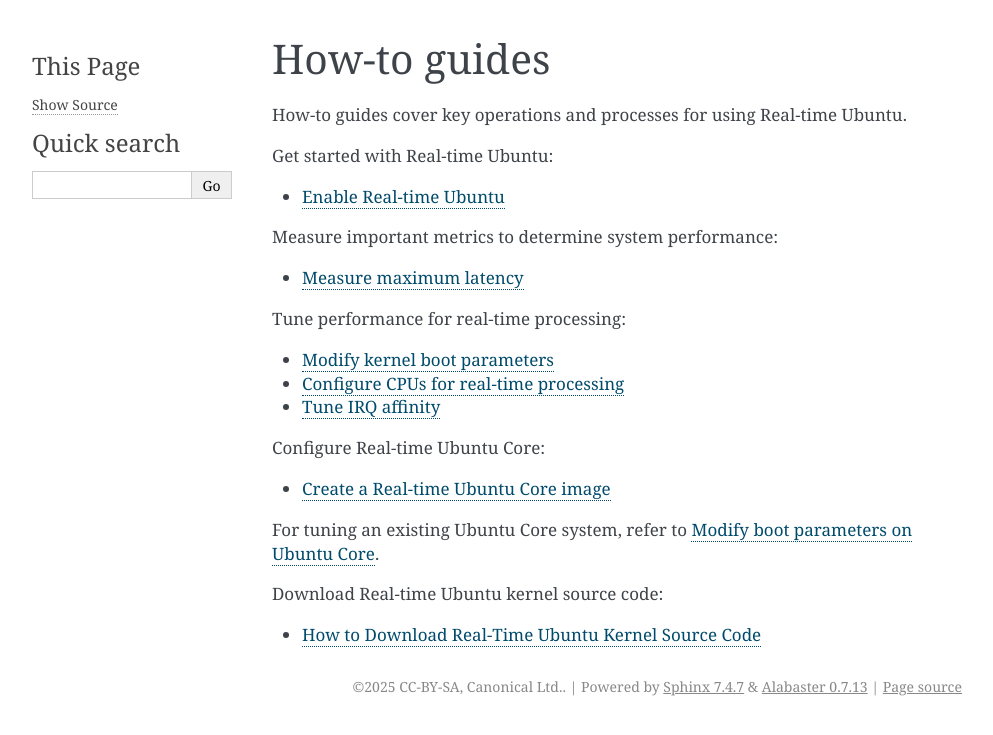
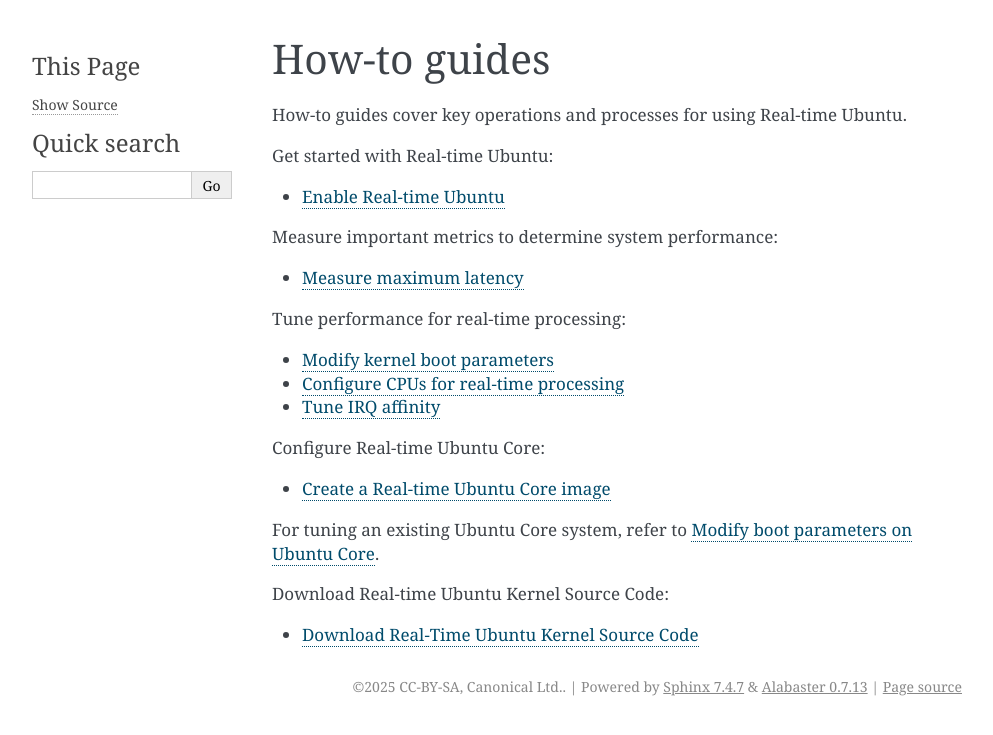
Before and after one commit to canonical/real-time-ubuntu-docs, a Sphinx documentation site: the page built from docs/how-to/index.rst, in a window 1280 px wide. Shown: the top 735 px of the page, without its empty margins (148-1141 px from the left). Built offline with Sphinx 7.4.7, drawn with Linux system fonts in a browser that asks for light colours; some of the changed lines change nothing that is shown.

Commit message:
Follow naming convention in index/sidebar.
Signed-off-by: Benjamin Wheeler <benjamin.wheeler@canonical.com>

```diff
--- a/docs/how-to/index.rst
+++ b/docs/how-to/index.rst
@@ -37,15 +37,12 @@
 For tuning an existing Ubuntu Core system, refer to :ref:`ubuntu-core-kernel-cmdline`.
 
 
-Download Real-time Ubuntu kernel source code:
-
-.. TODO this can probably be merged with something above it
-.. TODO BUG the sidebar doesn't show if I'm on another article... Only if I'm on this page or its parents...
+Download Real-time Ubuntu Kernel Source Code:
 
 .. toctree::
    :maxdepth: 1
 
-   How to Download Real-Time Ubuntu Kernel Source Code <download-real-time-sources>
+   Download Real-Time Ubuntu Kernel Source Code <download-real-time-sources>
 
 
 .. LINKS
```
